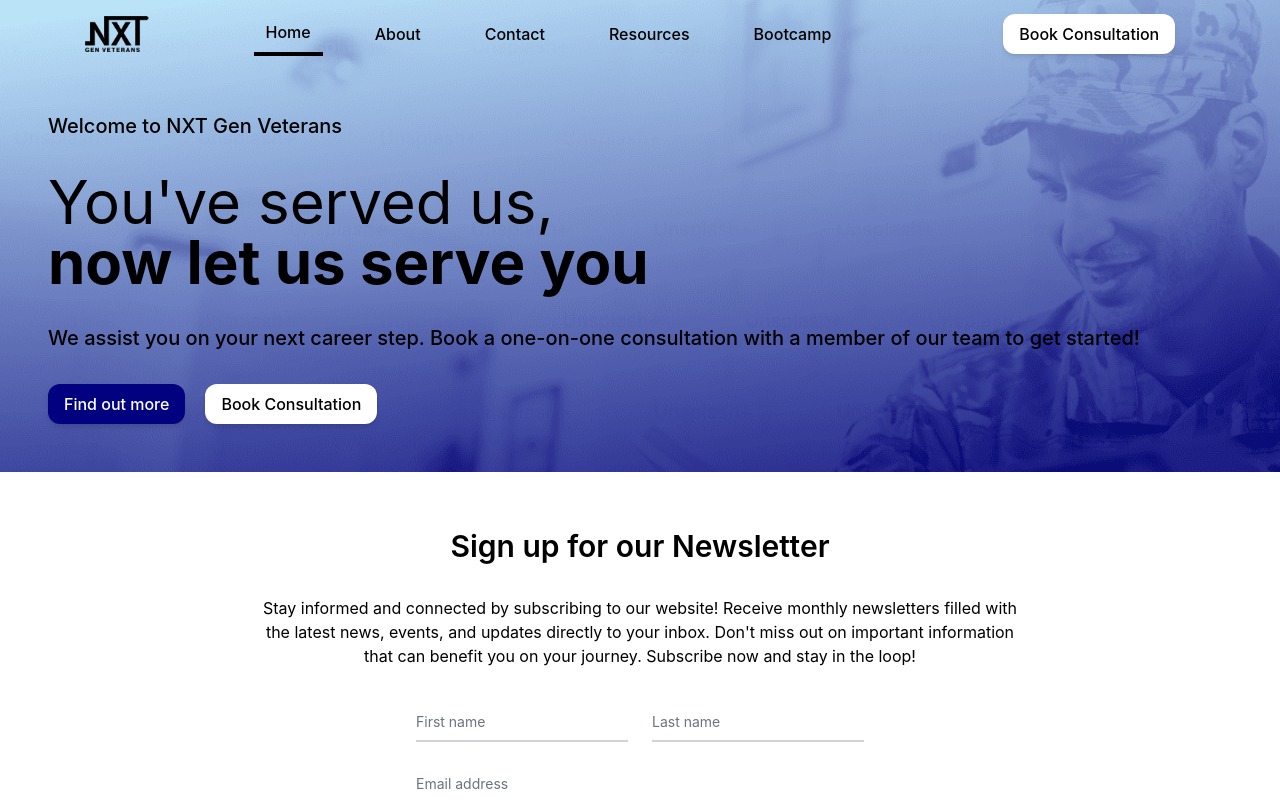
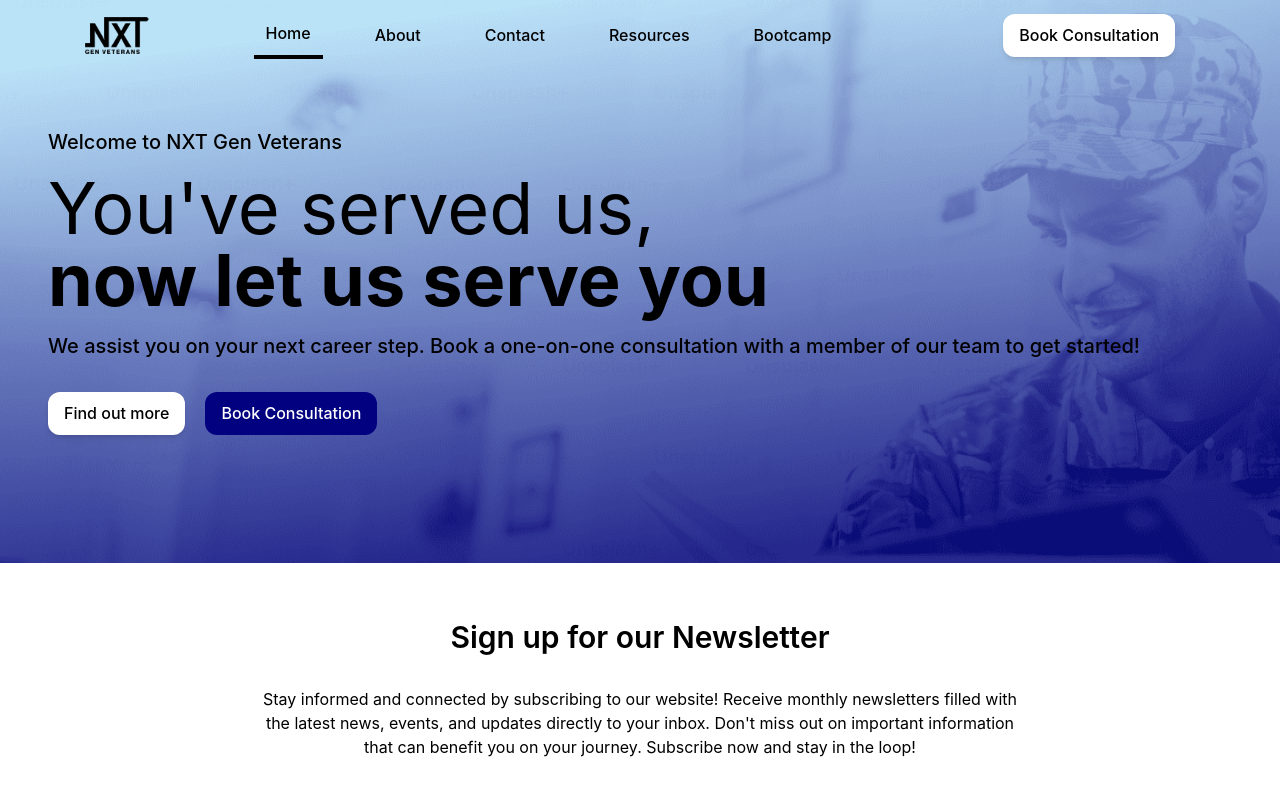
Before and after one commit to NXT-Gen-Veterans/nxtgenveterans-site, a React (Vite) app: page / in a window 1280 px wide. Built offline with nearby package versions, Linux system fonts and the light colour scheme.

Commit message:
Layout style changes
- Adjust style guide
- Add customimzation to BookConsultation button
-  Reflect style changes in Hero Section component

```diff
--- a/src/assets/index.css
+++ b/src/assets/index.css
@@ -447,16 +447,40 @@
 }
 
 h1 {
-  font-size: 3.75rem;
-  line-height: 1;
+  font-size: 2.25rem;
   font-weight: 700;
-}
+  line-height: 3.5rem;
+}
+
+@media (min-width: 1024px) {
+  h1 {
+    font-size: 4.5rem;
+    line-height: 1;
+  }
+}
+
+/* h1 {
+        @apply font-bold lg:text-[3.5rem] lg:[line-height:1.3] text-[1.75rem] [line-height:1.4];
+    } */
 
 h2 {
-  font-size: 3rem;
-  line-height: 1;
-  font-weight: 700;
-}
+  font-size: 1.5rem;
+  line-height: 2rem;
+  font-weight: 600;
+}
+
+@media (min-width: 1024px) {
+  h2 {
+    font-size: 3rem;
+    line-height: 1;
+    font-weight: 700;
+    line-height: 4.2rem;
+  }
+}
+
+/* h2 {
+        @apply lg:font-bold lg:text-[2.5rem] lg:[line-height:1.4] font-semibold text-[1.625rem] [line-height:2];
+    } */
 
 h3 {
   font-size: 2.25rem;
@@ -464,17 +488,29 @@
   font-weight: 700;
 }
 
+/* h3 {
+        @apply font-bold text-[1.75rem] [line-height:1.4];
+    } */
+
 h4 {
-  font-size: 1.875rem;
-  line-height: 2.25rem;
+  font-size: 1.5rem;
+  line-height: 2rem;
   font-weight: 600;
 }
+
+/* h4 {
+        @apply font-semibold text-[1.625rem] [line-height:2];
+    } */
 
 h5 {
   font-size: 1.5rem;
   line-height: 2rem;
   font-weight: 600;
 }
+
+/* h5 {
+        @apply font-semibold text-[1.375rem] [line-height:1.45];
+    } */
 
 h6 {
   font-size: 1.25rem;
@@ -590,6 +626,23 @@
   --tw-contain-style:  ;
 }
 
+.\!large-text {
+  font-size: 2.25rem;
+  font-weight: 700;
+  line-height: 3.5rem;
+}
+
+@media (min-width: 1024px) {
+  .\!large-text {
+    font-size: 4.5rem;
+    line-height: 1;
+  }
+}
+
+/* .large-text {
+        @apply font-extrabold text-[3.5rem] [line-height:1.3]
+    } */
+
 .sub-heading {
   font-size: 1.25rem;
   line-height: 1.75rem;
@@ -598,6 +651,7 @@
 
 .body-btn {
   font-weight: 500;
+  line-height: 1.7;
 }
 
 .sr-only {
@@ -984,8 +1038,8 @@
   padding-bottom: 0.5rem;
 }
 
-.pb-8 {
-  padding-bottom: 2rem;
+.pb-20 {
+  padding-bottom: 5rem;
 }
 
 .pr-7 {
@@ -996,16 +1050,16 @@
   padding-top: 3rem;
 }
 
+.pt-24 {
+  padding-top: 6rem;
+}
+
 .pt-3 {
   padding-top: 0.75rem;
 }
 
 .pt-4 {
   padding-top: 1rem;
-}
-
-.pt-\[5\.5rem\] {
-  padding-top: 5.5rem;
 }
 
 .text-center {
@@ -1363,10 +1417,6 @@
     gap: 5rem;
   }
 
-  .lg\:gap-8 {
-    gap: 2rem;
-  }
-
   .lg\:overflow-y-hidden {
     overflow-y: hidden;
   }
@@ -1406,12 +1456,9 @@
     padding-right: 0.75rem;
   }
 
-  .lg\:pb-12 {
-    padding-bottom: 3rem;
-  }
-
-  .lg\:pt-28 {
-    padding-top: 7rem;
+  .lg\:py-32 {
+    padding-top: 8rem;
+    padding-bottom: 8rem;
   }
 
   .lg\:text-3xl {
--- a/src/components/BookConsultation/BookConsultation.tsx
+++ b/src/components/BookConsultation/BookConsultation.tsx
@@ -5,6 +5,7 @@
     handleToggleOpen?: ()=>void;
     isNav?: boolean;
     isNavOpen?: boolean;
+    style?: string[];
 }
 
 function BookConsultation(props: BookConsultationProps) {
@@ -45,7 +46,7 @@
             </dialog>
 
             <button
-                className={`bg-white text-black px-4 py-2 rounded-xl body-btn w-fit shadow-md ${props.isNav && ((props.isNavOpen && !isDialogOpen) ? "opacity-100 w-fit h-fit pointer-events-auto" : (!props.isNavOpen && !isDialogOpen) ? "hidden lg:block" : "opacity-0 w-0 h-0 pointer-events-none")}`}
+                className={`px-4 py-2 body-btn rounded-xl w-fit ${props.style || "bg-white text-black shadow-md"} ${props.isNav && ((props.isNavOpen && !isDialogOpen) ? "opacity-100 w-fit h-fit pointer-events-auto" : (!props.isNavOpen && !isDialogOpen) ? "hidden lg:block" : "opacity-0 w-0 h-0 pointer-events-none")}`}
                 onClick={openConsultationModal}
             >Book Consultation</button>
         </>
--- a/src/input.css
+++ b/src/input.css
@@ -27,26 +27,47 @@
 
 @layer base {
     h1 {
-        @apply font-bold text-6xl;
+        @apply font-bold lg:text-7xl [line-height:3.5rem] text-4xl;
     }
+    /* h1 {
+        @apply font-bold lg:text-[3.5rem] lg:[line-height:1.3] text-[1.75rem] [line-height:1.4];
+    } */
     h2 {
-        @apply font-bold text-5xl;
+        @apply lg:font-bold lg:text-5xl lg:[line-height:4.2rem] font-semibold text-2xl;
     }
+    /* h2 {
+        @apply lg:font-bold lg:text-[2.5rem] lg:[line-height:1.4] font-semibold text-[1.625rem] [line-height:2];
+    } */
     h3 {
         @apply font-bold text-4xl;
     }
+    /* h3 {
+        @apply font-bold text-[1.75rem] [line-height:1.4];
+    } */
     h4 {
-        @apply font-semibold text-3xl;
+        @apply font-semibold text-2xl;
     }
+    /* h4 {
+        @apply font-semibold text-[1.625rem] [line-height:2];
+    } */
     h5 {
         @apply font-semibold text-2xl;
     }
+    /* h5 {
+        @apply font-semibold text-[1.375rem] [line-height:1.45];
+    } */
     h6 {
         @apply font-semibold text-xl;
     }
 }
 
 @layer components {
+    .large-text {
+        @apply font-bold lg:text-7xl [line-height:3.5rem] text-4xl;
+    }
+    /* .large-text {
+        @apply font-extrabold text-[3.5rem] [line-height:1.3]
+    } */
     .sub-heading {
         @apply font-medium text-xl;
     }
@@ -54,13 +75,13 @@
         @apply font-semibold text-xl;
     }
     .body-btn {
-        @apply font-medium;
+        @apply font-medium [line-height:1.7];
     }
     .body-lg {
-        @apply font-normal;
+        @apply font-normal [line-height:1.7];
     }
     .link-lg {
-        @apply font-medium;
+        @apply font-medium [line-height:1.7];
     }
     .body-md {
         @apply font-normal text-sm;
--- a/src/pages/Home/components/HeroSection.tsx
+++ b/src/pages/Home/components/HeroSection.tsx
@@ -3,16 +3,19 @@
 
 function HeroSection() {
   return (
-    <div className="bg-[url('/assets/hero.png')] bg-blue-100/30 bg-blend-lighten lg:bg-transparent lg:bg-blend-normal bg-right-top lg:bg-center bg-cover bg-no-repeat h-fit w-full pt-[5.5rem] lg:pt-28 flex flex-col gap-4 lg:gap-8 px-4 md:px-6 lg:px-12 pb-8 lg:pb-12">
-        <p className="sub-heading">Welcome to NXT Gen Veterans</p>
-        <h1 className="text-3xl lg:text-6xl flex flex-col">
-            <span className=" font-normal">You've served us,</span>
-            now let us serve you
-        </h1>
-        <p className="body-btn font-bold lg:sub-heading">We assist you on your next career step. Book a one-on-one consultation with a  member of our team to get started!</p>
+    <div className="bg-[url('/assets/hero.png')] bg-blue-100/30 bg-blend-lighten lg:bg-transparent lg:bg-blend-normal bg-right-top lg:bg-center bg-cover bg-no-repeat h-fit w-full pt-24 pb-20 lg:py-32 flex flex-col gap-8 px-4 md:px-6 lg:px-12">
+        <div className="flex flex-col gap-4">
+          <p className="sub-heading">Welcome to NXT Gen Veterans</p>
+          <h2 className="!large-text">
+          {/* <h2 className="text-3xl lg:text-6xl flex flex-col"> */}
+              <span className="font-normal">You've served us,</span><br />
+              <span>now let us serve you</span>
+          </h2>
+          <p className="body-btn font-bold lg:sub-heading">We assist you on your next career step. Book a one-on-one consultation with a  member of our team to get started!</p>
+        </div>
         <div className="flex flex-col md:flex-row gap-5">
-            <Link to="/about" className="bg-ngv-blue text-white rounded-xl shadow-md px-4 py-2 body-btn w-fit">Find out more</Link>
-            <BookConsultation />
+            <Link to="/about" className="text-black bg-white rounded-xl shadow-md px-4 py-2 body-btn w-fit">Find out more</Link>
+            <BookConsultation style={["bg-ngv-blue text-white"]} />
         </div>
     </div>
   )
```
